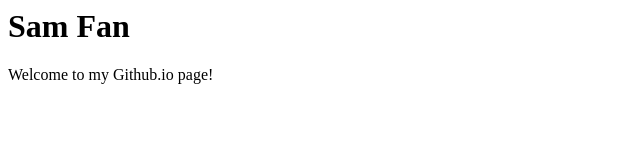
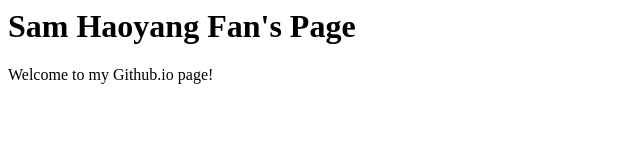
Before and after one commit to SamHaoyangFan/SamHaoyangFan.github.io, a plain HTML site: page index.html in a window 1280 px wide. Shown: the whole page, without its empty margins (0-640 px from the left). Drawn offline with Linux system fonts and the light colour scheme.

Commit message:
initialcommit

```diff
--- a/index.html
+++ b/index.html
@@ -5,7 +5,7 @@
   <title>Sam Haoyang Fan's Page</title>
 </head>
 <body>
-  <h1>Sam Fan</h1>
+  <h1>Sam Haoyang Fan's Page</h1>
   <p>Welcome to my Github.io page!</p>
 </body>
 </html>
```
